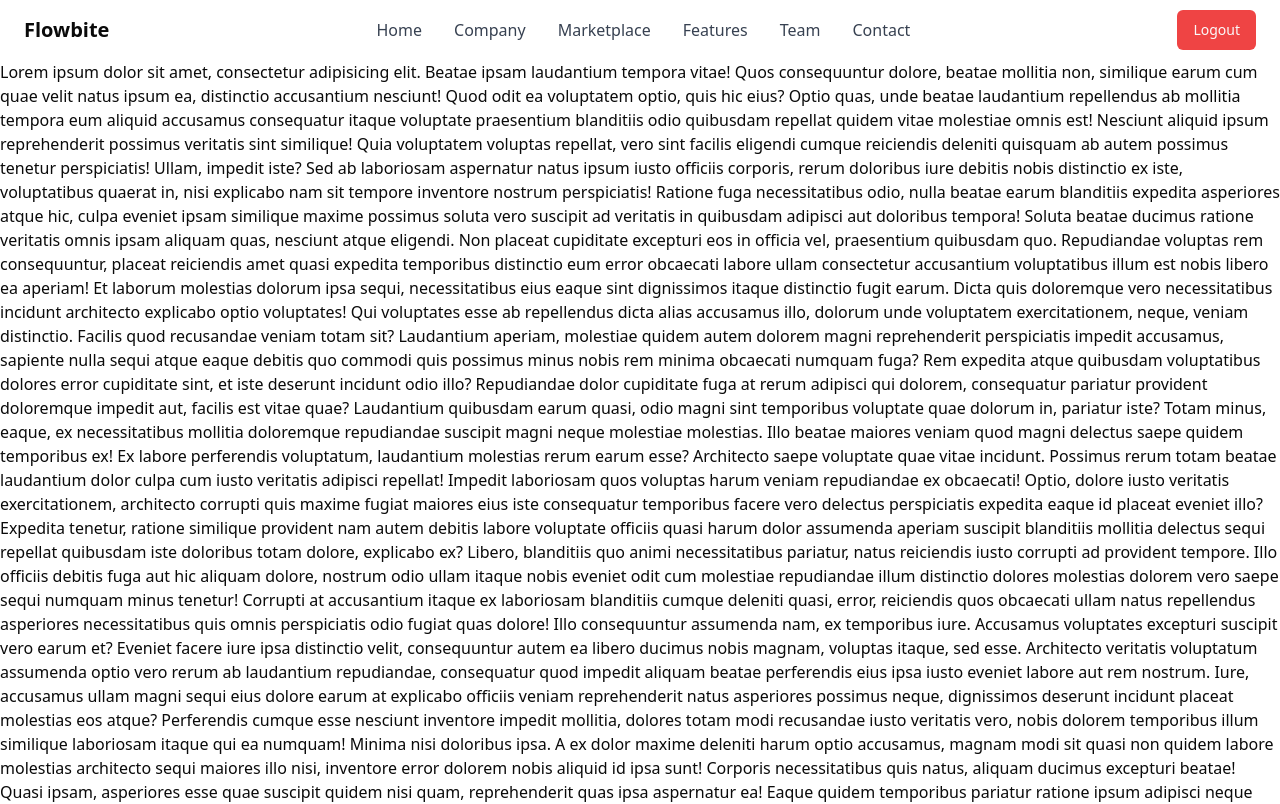
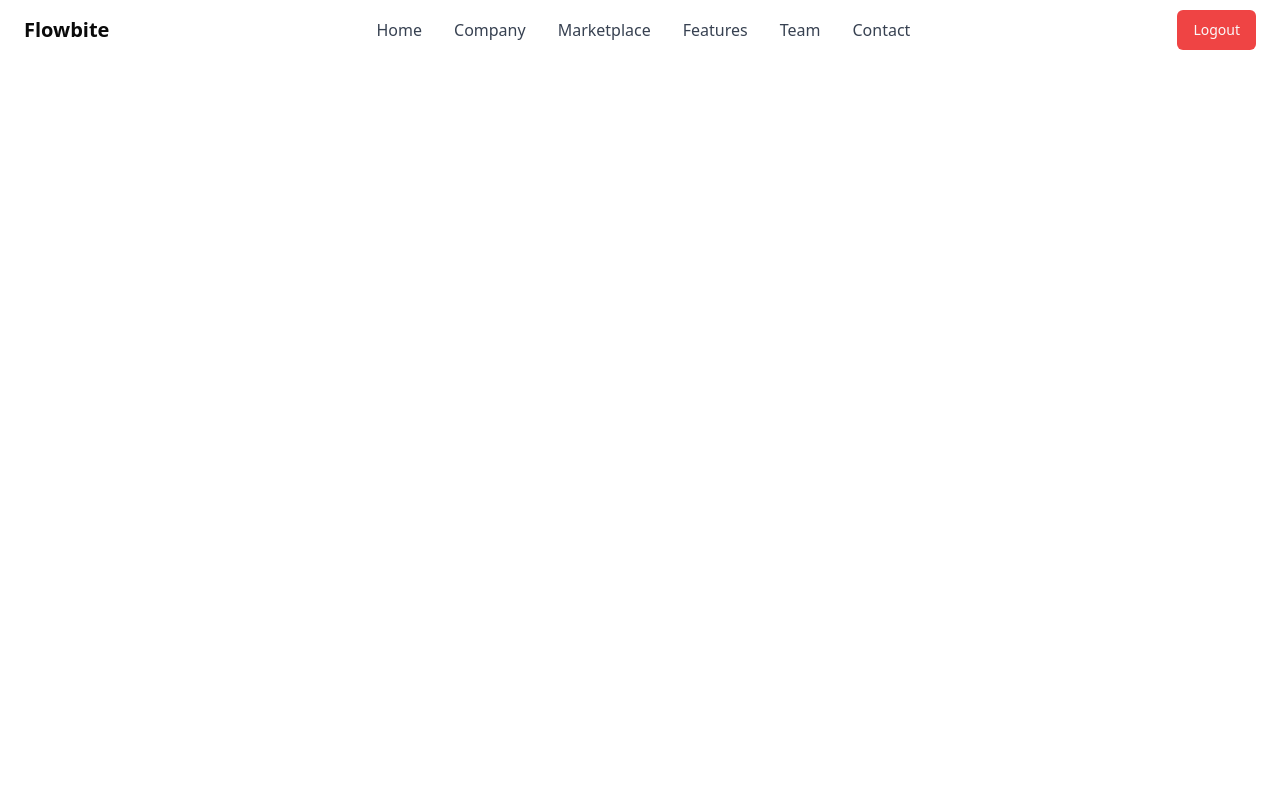
Before and after one commit to Abdul-Hannan786/Frontend-Boiler-Plate, a Next.js app: page / in a window 1280 px wide. Shown: the top 804 px of the page. Built offline with nearby package versions, Linux system fonts and the light colour scheme.

Commit message:
Token problem solved

```diff
--- a/src/app/page.tsx
+++ b/src/app/page.tsx
@@ -4,111 +4,6 @@ export default function Home() {
   return (
     <div>
       <Navbar />
-      Lorem ipsum dolor sit amet, consectetur adipisicing elit. Beatae ipsam
-      laudantium tempora vitae! Quos consequuntur dolore, beatae mollitia non,
-      similique earum cum quae velit natus ipsum ea, distinctio accusantium
-      nesciunt! Quod odit ea voluptatem optio, quis hic eius? Optio quas, unde
-      beatae laudantium repellendus ab mollitia tempora eum aliquid accusamus
-      consequatur itaque voluptate praesentium blanditiis odio quibusdam
-      repellat quidem vitae molestiae omnis est! Nesciunt aliquid ipsum
-      reprehenderit possimus veritatis sint similique! Quia voluptatem voluptas
-      repellat, vero sint facilis eligendi cumque reiciendis deleniti quisquam
-      ab autem possimus tenetur perspiciatis! Ullam, impedit iste? Sed ab
-      laboriosam aspernatur natus ipsum iusto officiis corporis, rerum doloribus
-      iure debitis nobis distinctio ex iste, voluptatibus quaerat in, nisi
-      explicabo nam sit tempore inventore nostrum perspiciatis! Ratione fuga
-      necessitatibus odio, nulla beatae earum blanditiis expedita asperiores
-      atque hic, culpa eveniet ipsam similique maxime possimus soluta vero
-      suscipit ad veritatis in quibusdam adipisci aut doloribus tempora! Soluta
-      beatae ducimus ratione veritatis omnis ipsam aliquam quas, nesciunt atque
-      eligendi. Non placeat cupiditate excepturi eos in officia vel, praesentium
-      quibusdam quo. Repudiandae voluptas rem consequuntur, placeat reiciendis
-      amet quasi expedita temporibus distinctio eum error obcaecati labore ullam
-      consectetur accusantium voluptatibus illum est nobis libero ea aperiam! Et
-      laborum molestias dolorum ipsa sequi, necessitatibus eius eaque sint
-      dignissimos itaque distinctio fugit earum. Dicta quis doloremque vero
-      necessitatibus incidunt architecto explicabo optio voluptates! Qui
-      voluptates esse ab repellendus dicta alias accusamus illo, dolorum unde
-      voluptatem exercitationem, neque, veniam distinctio. Facilis quod
-      recusandae veniam totam sit? Laudantium aperiam, molestiae quidem autem
-      dolorem magni reprehenderit perspiciatis impedit accusamus, sapiente nulla
-      sequi atque eaque debitis quo commodi quis possimus minus nobis rem minima
-      obcaecati numquam fuga? Rem expedita atque quibusdam voluptatibus dolores
-      error cupiditate sint, et iste deserunt incidunt odio illo? Repudiandae
-      dolor cupiditate fuga at rerum adipisci qui dolorem, consequatur pariatur
-      provident doloremque impedit aut, facilis est vitae quae? Laudantium
-      quibusdam earum quasi, odio magni sint temporibus voluptate quae dolorum
-      in, pariatur iste? Totam minus, eaque, ex necessitatibus mollitia
-      doloremque repudiandae suscipit magni neque molestiae molestias. Illo
-      beatae maiores veniam quod magni delectus saepe quidem temporibus ex! Ex
-      labore perferendis voluptatum, laudantium molestias rerum earum esse?
-      Architecto saepe voluptate quae vitae incidunt. Possimus rerum totam
-      beatae laudantium dolor culpa cum iusto veritatis adipisci repellat!
-      Impedit laboriosam quos voluptas harum veniam repudiandae ex obcaecati!
-      Optio, dolore iusto veritatis exercitationem, architecto corrupti quis
-      maxime fugiat maiores eius iste consequatur temporibus facere vero
-      delectus perspiciatis expedita eaque id placeat eveniet illo? Expedita
-      tenetur, ratione similique provident nam autem debitis labore voluptate
-      officiis quasi harum dolor assumenda aperiam suscipit blanditiis mollitia
-      delectus sequi repellat quibusdam iste doloribus totam dolore, explicabo
-      ex? Libero, blanditiis quo animi necessitatibus pariatur, natus reiciendis
-      iusto corrupti ad provident tempore. Illo officiis debitis fuga aut hic
-      aliquam dolore, nostrum odio ullam itaque nobis eveniet odit cum molestiae
-      repudiandae illum distinctio dolores molestias dolorem vero saepe sequi
-      numquam minus tenetur! Corrupti at accusantium itaque ex laboriosam
-      blanditiis cumque deleniti quasi, error, reiciendis quos obcaecati ullam
-      natus repellendus asperiores necessitatibus quis omnis perspiciatis odio
-      fugiat quas dolore! Illo consequuntur assumenda nam, ex temporibus iure.
-      Accusamus voluptates excepturi suscipit vero earum et? Eveniet facere iure
-      ipsa distinctio velit, consequuntur autem ea libero ducimus nobis magnam,
-      voluptas itaque, sed esse. Architecto veritatis voluptatum assumenda optio
-      vero rerum ab laudantium repudiandae, consequatur quod impedit aliquam
-      beatae perferendis eius ipsa iusto eveniet labore aut rem nostrum. Iure,
-      accusamus ullam magni sequi eius dolore earum at explicabo officiis veniam
-      reprehenderit natus asperiores possimus neque, dignissimos deserunt
-      incidunt placeat molestias eos atque? Perferendis cumque esse nesciunt
-      inventore impedit mollitia, dolores totam modi recusandae iusto veritatis
-      vero, nobis dolorem temporibus illum similique laboriosam itaque qui ea
-      numquam! Minima nisi doloribus ipsa. A ex dolor maxime deleniti harum
-      optio accusamus, magnam modi sit quasi non quidem labore molestias
-      architecto sequi maiores illo nisi, inventore error dolorem nobis aliquid
-      id ipsa sunt! Corporis necessitatibus quis natus, aliquam ducimus
-      excepturi beatae! Quasi ipsam, asperiores esse quae suscipit quidem nisi
-      quam, reprehenderit quas ipsa aspernatur ea! Eaque quidem temporibus
-      pariatur ratione ipsum adipisci neque soluta. Molestias ipsa a quia
-      doloribus? Nisi veniam, numquam non eius iure delectus ullam laboriosam,
-      rem ipsam illo quas dolor quae fugit aut similique rerum ratione vero
-      doloremque porro facilis mollitia neque magnam a! Asperiores non
-      accusantium unde rerum perspiciatis quo voluptatem similique quasi maxime
-      hic ad, voluptate totam iste eos dolor numquam animi incidunt ea. Ea
-      temporibus delectus tempore in sit sequi excepturi, ipsa pariatur
-      voluptas, dolorem debitis consectetur laborum exercitationem ex, sint nam
-      maiores earum! Exercitationem iste unde laudantium porro ducimus tempore
-      error recusandae! Blanditiis beatae debitis saepe et officiis porro
-      nostrum impedit quasi dignissimos soluta voluptatem deserunt rem quos
-      veniam vel eum, cupiditate fugit tenetur laborum consequuntur! Fuga
-      recusandae quidem ex numquam quod. Facere odit nihil reprehenderit sed
-      ullam quasi est nobis id similique nostrum. Ad at, nemo dolore voluptate
-      nisi maxime voluptatum sed deleniti repellat nesciunt temporibus
-      molestiae, eius tempore blanditiis aspernatur libero iure. Soluta officiis
-      quia obcaecati cupiditate ab, aperiam, quibusdam sint rem unde est
-      laboriosam iure aut ullam quis harum mollitia placeat facilis velit? Vitae
-      aliquid consequuntur libero quasi esse error aspernatur impedit vero
-      obcaecati ducimus ab temporibus necessitatibus quo repudiandae quaerat est
-      nostrum eos modi quis cum, animi accusamus. Quia aspernatur ipsum id
-      impedit, illum voluptate reprehenderit accusantium. Porro quo minima
-      facere. Esse hic ipsum, mollitia, at repellat, fugiat delectus non sunt
-      distinctio perspiciatis accusamus itaque sit vitae. Aperiam ullam nihil
-      aut soluta! Odio amet soluta doloribus explicabo dicta error iusto ex
-      necessitatibus dolores voluptas veritatis ea ab molestias quidem quam
-      voluptatem sed eaque minima, debitis ratione fuga. Qui quis error modi!
-      Earum quod beatae, doloribus in culpa non nam repudiandae aut, maxime
-      ratione dolor recusandae. Odio, quaerat nulla veniam, harum eum dolorem
-      sit, unde qui cumque ex atque eos error! Esse officia tempore eveniet
-      rerum consectetur, rem eaque alias, quisquam mollitia harum doloribus
-      porro deserunt dolorum magni odit libero ad, maxime nulla suscipit. Quia
-      inventore quidem eum ipsa dolorem, voluptatem ex nulla eos rem molestiae
-      harum nemo aliquid esse delectus odio nostrum ducimus fugiat. Quidem?
     </div>
   );
 }
--- a/src/components/AuthForm.tsx
+++ b/src/components/AuthForm.tsx
@@ -73,7 +73,7 @@ const AuthForm = ({ type }: { type: AuthFormType }) => {
       if (type === "sign-up") {
         response = await axios.post(
           `${process.env.NEXT_PUBLIC_BASE_URL}/auth/register`,
-          values
+          values, {withCredentials: true,}
         );
       } else if (type === "sign-in") {
         response = await axios.post(
@@ -81,7 +81,8 @@ const AuthForm = ({ type }: { type: AuthFormType }) => {
           {
             email: values.email,
             password: values.password,
-          }
+          },
+          {withCredentials: true,}
         );
       }
       setLoggedInUser(response?.data.data.user);
@@ -105,7 +106,7 @@ const AuthForm = ({ type }: { type: AuthFormType }) => {
 
   return (
     <div className="flex min-h-screen items-center justify-center">
-      <Card className="min-w-[320px] w-[450px]">
+      <Card className="min-w-[320px] w-[320px] sm:w-[400px] lg:w-[450px]">
         <CardHeader>
           <CardTitle className="form-title">
             {type === "sign-in" ? "Sign In" : "Sign Up"}
--- a/src/components/Navbar.tsx
+++ b/src/components/Navbar.tsx
@@ -1,14 +1,22 @@
-"use client"
+"use client";
 
 import Link from "next/link";
 import React, { useState } from "react";
 import { Button } from "./ui/button";
+import axios from "axios";
 
 const Navbar = () => {
   const [isMobileMenuOpen, setIsMobileMenuOpen] = useState(false);
 
   const toggleMobileMenu = () => {
     setIsMobileMenuOpen(!isMobileMenuOpen);
+  };
+
+  const handle = async () => {
+    const response = await axios.get(`${process.env.NEXT_PUBLIC_BASE_URL}/profile`, {
+      withCredentials: true, // Include cookies with the request
+    });
+    console.log(response.data)
   };
 
   return (
@@ -21,7 +29,9 @@ const Navbar = () => {
             </span>
           </a>
           <div className="flex items-center lg:order-2">
-            <Button className="bg-destructive">Logout</Button>
+            <Button className="bg-destructive" onClick={handle}>
+              Logout
+            </Button>
             <button
               type="button"
               className="inline-flex items-center p-2 ml-1 text-sm text-gray-500 rounded-lg lg:hidden hover:bg-gray-100 focus:outline-none focus:ring-2 focus:ring-gray-200 dark:text-gray-400 dark:hover:bg-gray-700 dark:focus:ring-gray-600"
@@ -66,7 +76,7 @@ const Navbar = () => {
             id="mobile-menu-2"
           >
             <ul className="flex flex-col mt-4 font-medium lg:flex-row lg:space-x-8 lg:mt-0">
-            <li>
+              <li>
                 <Link
                   href="#"
                   className="block py-2 pr-4 pl-3 text-gray-700 border-b border-gray-100 hover:bg-gray-50 lg:hover:bg-transparent lg:border-0 lg:hover:text-primary-700 lg:p-0 dark:text-gray-400 lg:dark:hover:text-white dark:hover:bg-gray-700 dark:hover:text-white lg:dark:hover:bg-transparent dark:border-gray-700"
```
